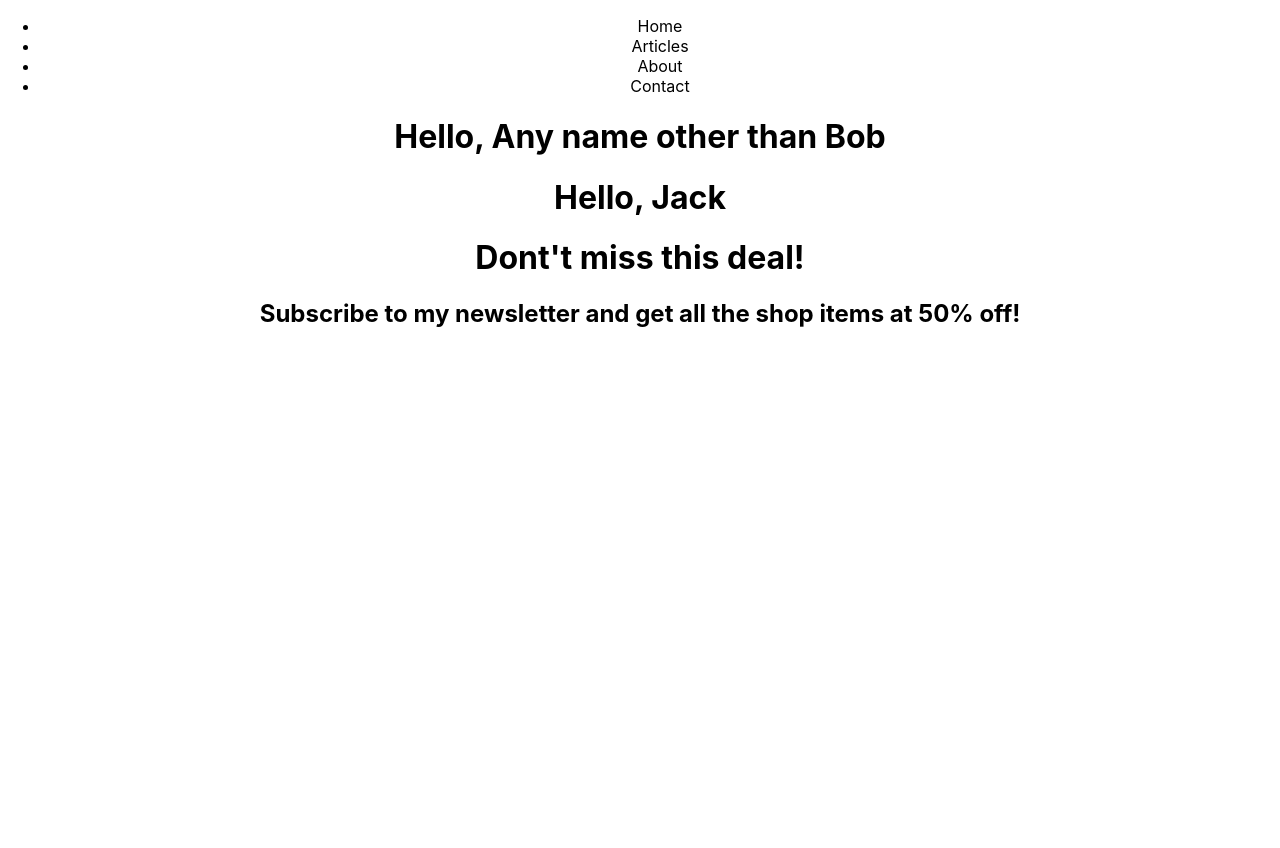
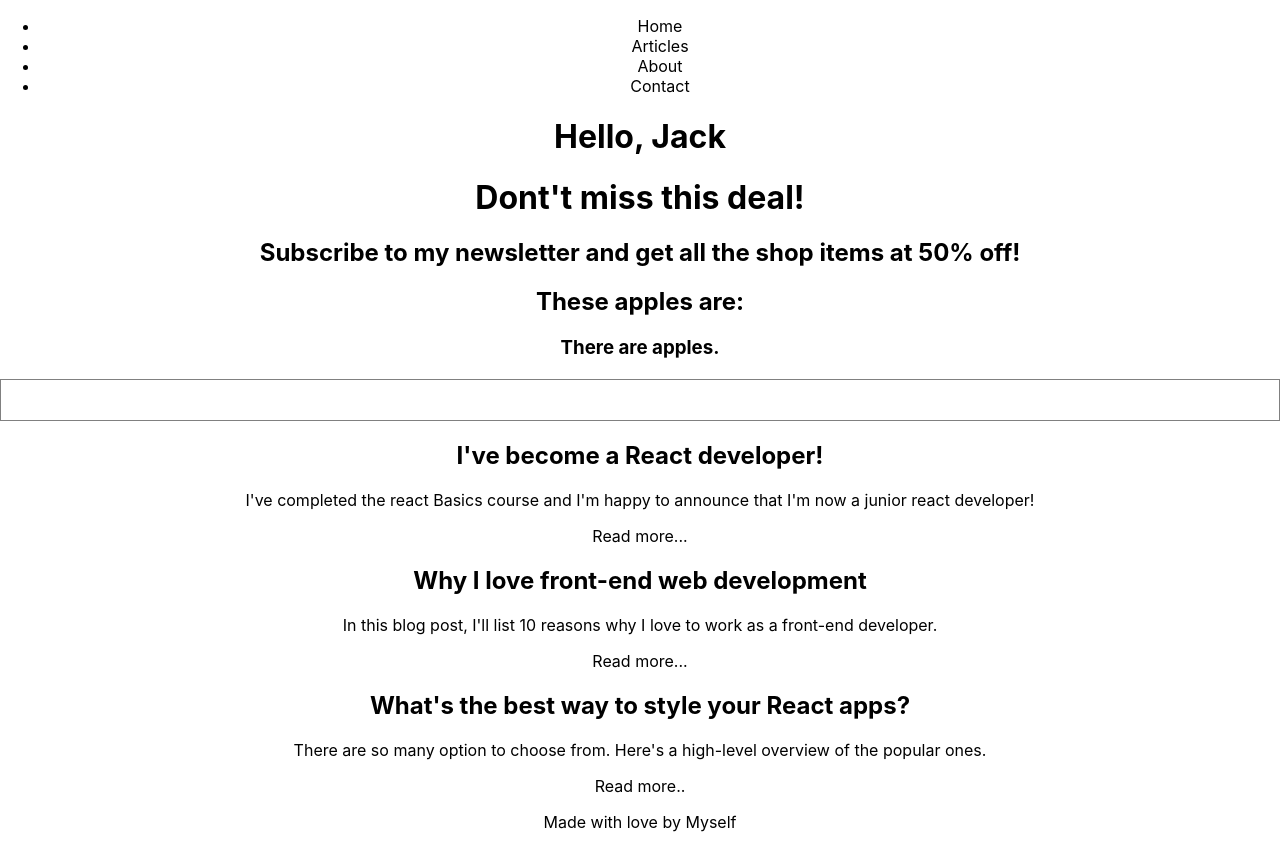
Before and after one commit to Jlovellealfeche/myapp, a React (Create React App) app in the folder my-app/: page / in a window 1280 px wide. Before the commit the page ends 800 px from the top, so only its background shows below. Built offline with nearby package versions, Linux system fonts and the light colour scheme.

Commit message:
props.children

```diff
--- a/my-app/src/App.js
+++ b/my-app/src/App.js
@@ -4,14 +4,25 @@ import './App.css';
 import Nav from './components/Nav';
 import Header from './components/Header';
 import Promo from './components/Promo';
+import Apples from './components/Apples';
+import Bag from './components/Bag';
+import Intro1 from './components/Intro1';
+import Intro2 from './components/Intro2';
+import Intro3 from './components/Intro3';
+import Footer from './components/Footer';
 
 function App() {
   return (
     <div className="App">
       <Nav/>
-      <Header firstName="Any name other than Bob" />
       <Header firstName="Jack" />
       <Promo />
+      <Apples />
+      <Bag/>
+      <Intro1 />
+      <Intro2 />
+      <Intro3 />
+      <Footer />
     </div>
   );
 }
--- /dev/null
+++ b/my-app/src/components/Apples.js
@@ -0,0 +1,22 @@
+function Apples(props)  {
+    return (
+        <div className="promo-selection">
+            <div>
+                <h2>These apples are: {props.color}</h2>
+                </div>
+                <div>
+                <h3>There are {props.number} apples.</h3>
+            </div>
+        </div>
+    );
+}
+
+function Pears(props) {
+    return (
+        <h2>I dont like, pears but my friend, {props.friend}, does</h2>
+    );
+};
+
+
+
+export default Apples;
--- /dev/null
+++ b/my-app/src/components/Bag.js
@@ -0,0 +1,18 @@
+
+function Bag(props) {
+    const bag = {
+        padding: "20px",
+        border: "1px solid gray",
+        background: "fff",
+        margin: "20px 0"
+    }
+
+    return (
+        <div style={bag}>
+            {props.children}
+        </div>
+    )
+}
+
+
+export default Bag;
--- a/my-app/src/components/Footer.js
+++ b/my-app/src/components/Footer.js
@@ -0,0 +1,9 @@
+function Footer() {
+    return (
+        <div className="copyright">
+            <p>Made with love by Myself</p>
+        </div>
+    );
+};
+
+export default Footer;
--- a/my-app/src/components/Intro1.js
+++ b/my-app/src/components/Intro1.js
@@ -0,0 +1,14 @@
+function Intro1() {
+    return (
+        <div className="blog-post-intro">
+            <h2>I've become a React developer! </h2>
+            <div>
+                <p> I've completed the react Basics course and I'm happy to announce that I'm now
+                    a junior react developer!</p>
+                <p className="link">Read more...</p>
+            </div>
+        </div>
+    );
+};
+
+export default Intro1;
--- a/my-app/src/components/Intro2.js
+++ b/my-app/src/components/Intro2.js
@@ -0,0 +1,13 @@
+function Intro2() {
+    return (
+        <div className="blog-post-intro">
+            <h2>Why I love front-end web development</h2>
+            <div>
+                <p>In this blog post, I'll list 10 reasons why I love to work as a front-end developer.</p>
+                <p className="link">Read more...</p>
+            </div>
+        </div>
+    );
+};
+
+export default Intro2;
--- a/my-app/src/components/Intro3.js
+++ b/my-app/src/components/Intro3.js
@@ -0,0 +1,14 @@
+function Intro3() {
+   return (
+    <div className="blog-post-intro">
+        <h2>What's the best way to style your React apps?</h2>
+        <div>
+            <p>There are so many option to choose from. Here's a high-level
+                overview of the popular ones.</p>
+                <p className="link">Read more..</p>
+        </div>
+    </div>
+   );
+};
+
+export default Intro3;
```
